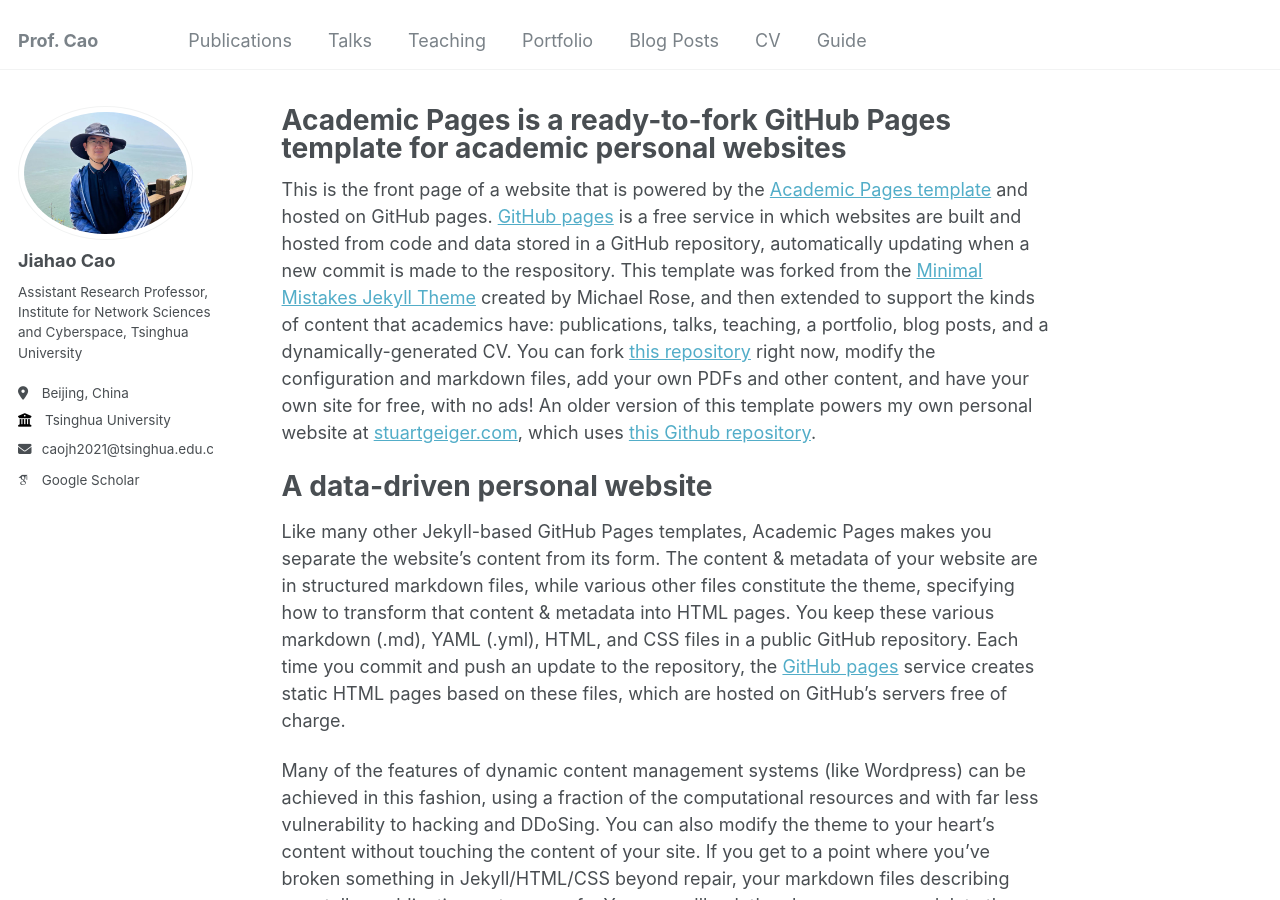
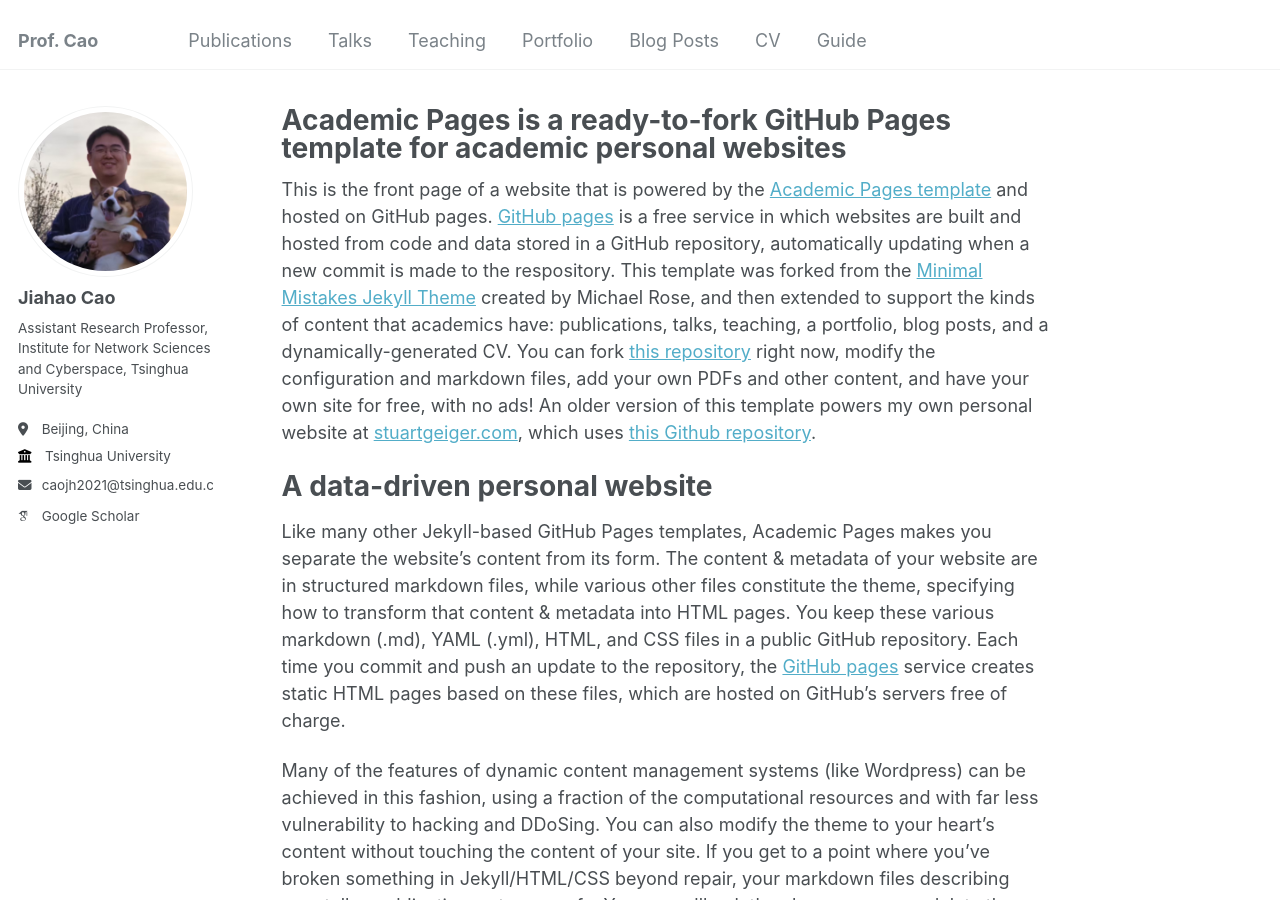
Before and after one commit to caojh15/caojh15.github.io, a Jekyll site: the page built from _pages/about.md, in a window 1280 px wide and 900 px high. Built offline with Jekyll 4.4.1, drawn with Linux system fonts in a browser that asks for light colours; some web fonts are replaced.

Commit message:
Update _config.yml

```diff
--- a/_config.yml
+++ b/_config.yml
@@ -21,7 +21,7 @@ repository               : "academicpages/academicpages.github.io"
 #               Additional customization can be done by editing /_includes/author-profile.html
 author:
   # Biographic information
-  avatar           : "profile.png"
+  avatar           : "profile-backup.png"
   name             : "Jiahao Cao"
   pronouns         : # example: "she/her"
   bio              : "Assistant Research Professor, Institute for Network Sciences and Cyberspace, Tsinghua University"
```
